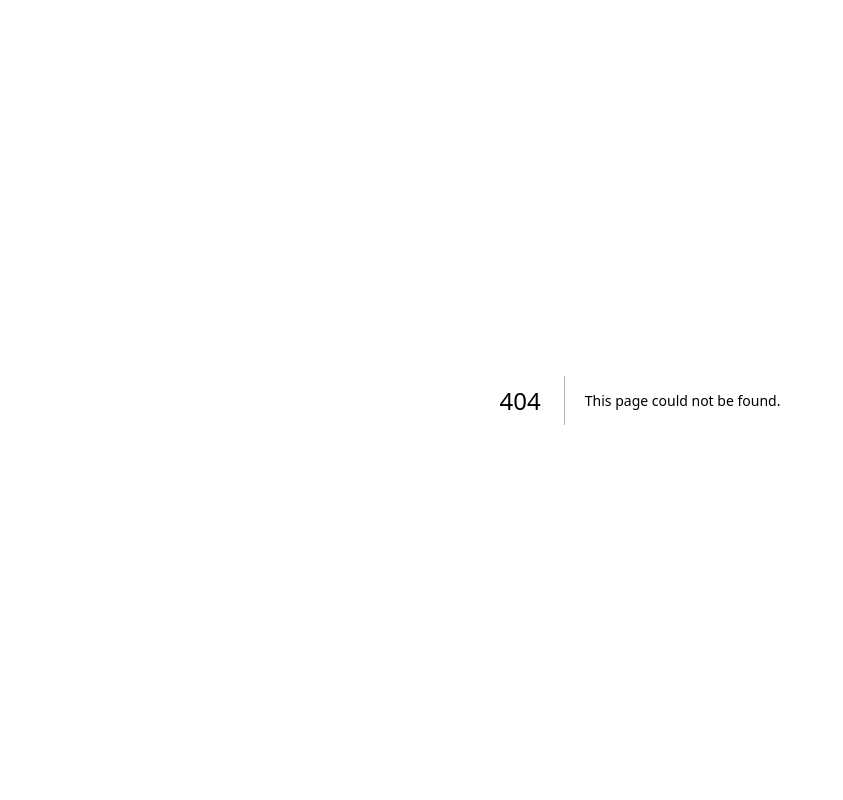
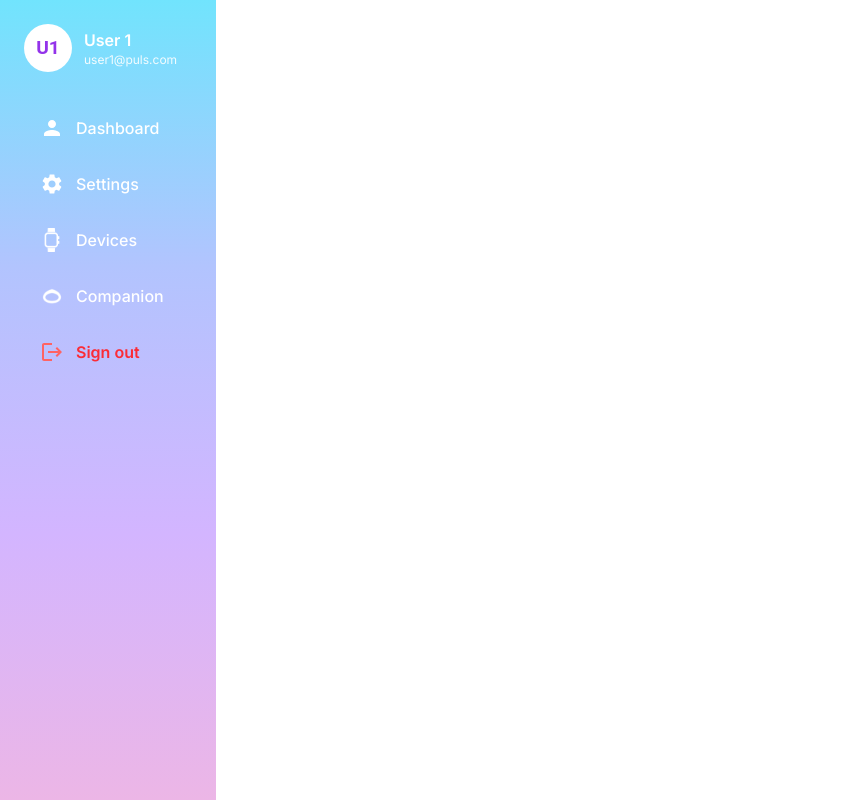
Before and after one commit to Pulse-Software-Inc/pulse-link, a Next.js app: page /auth/userdashboard in a window 1280 px wide. Before the commit this address had no page. Shown: the whole page, without its empty margins (0-843 px from the left). Built offline with nearby package versions, Linux system fonts and the light colour scheme.

Commit message:
side bar , created for user dashboard

```diff
--- /dev/null
+++ b/src/app/auth/userdashboard/page.js
@@ -0,0 +1,16 @@
+'use client';
+import React from 'react';
+import Sidebar from '@/components/Sidebar';
+
+function UserDashboard() {
+    return (
+        <div className="flex min-h-screen">
+            <Sidebar />
+            <div className="flex-1 bg-white">
+                {/* Main content area */}
+            </div>
+        </div>
+    );
+}
+
+export default UserDashboard;
--- /dev/null
+++ b/src/components/Sidebar.js
@@ -0,0 +1,52 @@
+import React from "react";
+import SidebarData from "./sidebardata";
+import { Avatar } from '@mui/material';
+import Image from "next/image";
+
+function Sidebar() {
+    return (
+        <div className="w-54 min-h-screen bg-[linear-gradient(to_bottom,#71E4FD,#B2C4FE,#D3B5FF,#ECB6E6)] flex flex-col p-6 shadow-lg">
+            {/* User Profile Section */}
+            <div className="flex flex-row items-center gap-3 mb-8">
+                <Avatar
+                    sx={{
+                        width: 48,
+                        height: 48,
+                        bgcolor: 'white',
+                        color: '#9333ea',
+                        fontSize: '1.2rem',
+                        fontWeight: 'bold'
+                    }}
+                >
+                    U1
+                </Avatar>
+                <div className="flex flex-col">
+                    <h3 className="text-white font-semibold text-base">User 1</h3>
+                    <p className="text-white text-xs opacity-90">user1@puls.com</p>
+                </div>
+            </div>
+
+            {/* Navigation Menu */}
+            <nav className="space-y-2">
+                {SidebarData.map((val, key) => (
+                    <button
+                        key={key}
+                        onClick={() => { window.location.pathname = val.link }}
+                        className="w-full flex items-center gap-3 px-4 py-3 rounded-lg text-white transition-all hover:bg-white/20 text-left"
+                    >
+                        <span className="text-xl">{val.icon}</span>
+                        <span className="font-medium">{val.title}</span>
+                    </button>
+                ))}
+
+                {/* Sign Out Button */}
+                <button className="w-full flex items-center gap-3 px-4 py-3 rounded-lg text-red-500 font-semibold hover:bg-white/20 transition-all">
+                    <Image src="/LogOut_Icon.svg" alt="Sign out" width={24} height={24} />
+                    <span>Sign out</span>
+                </button>
+            </nav>
+        </div>
+    );
+}
+
+export default Sidebar;
--- /dev/null
+++ b/src/components/sidebardata.js
@@ -0,0 +1,27 @@
+import React from "react";
+import Image from "next/image";
+
+const SidebarData = [
+    {
+        title: "Dashboard",
+        icon: <Image src="/Dashboard_Icon.svg" alt="Dashboard" width={24} height={24} />,
+        link: "/auth/userdashboard"
+    },
+    {
+        title: "Settings",
+        icon: <Image src="/Settings_Icon.svg" alt="Settings" width={24} height={24} />,
+        link: "/auth/settings"
+    },
+    {
+        title: "Devices",
+        icon: <Image src="/Devices_Icon.svg" alt="Devices" width={24} height={24} />,
+        link: "/auth/devices"
+    },
+    {
+        title: "Companion",
+        icon: <Image src="/Companion_Icon.svg" alt="Companion" width={24} height={24} />,
+        link: "/auth/companions"
+    }
+];
+
+export default SidebarData;
```
